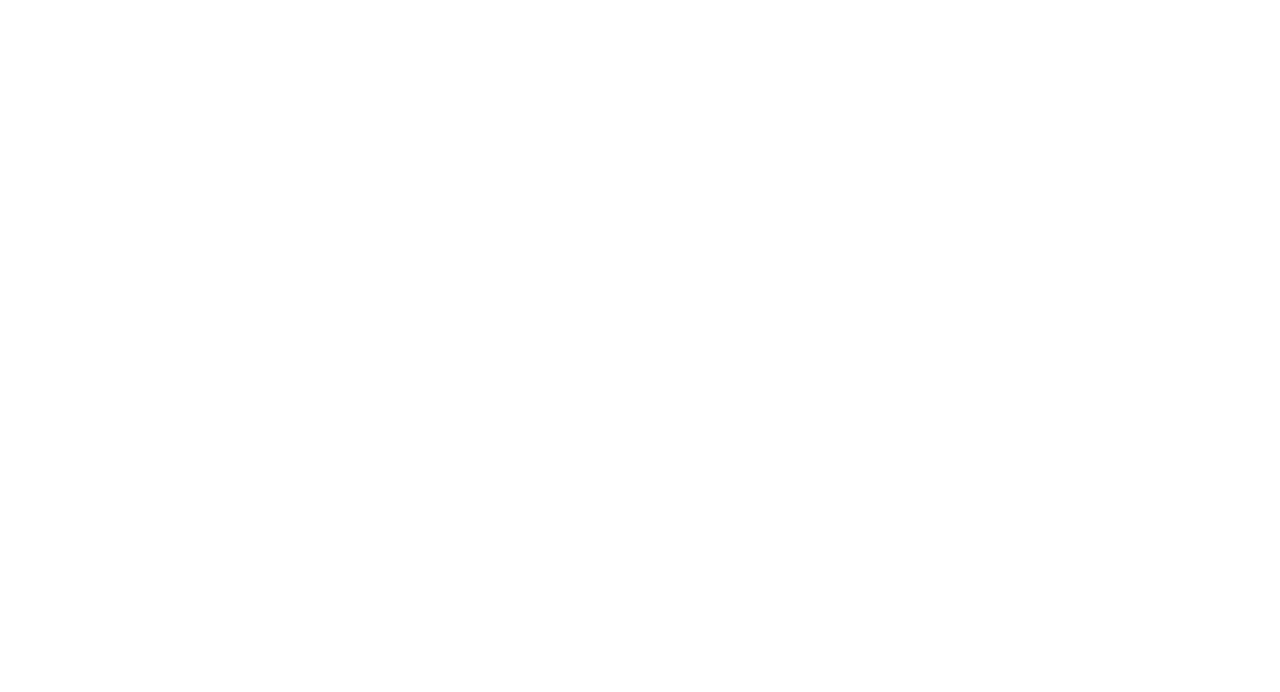
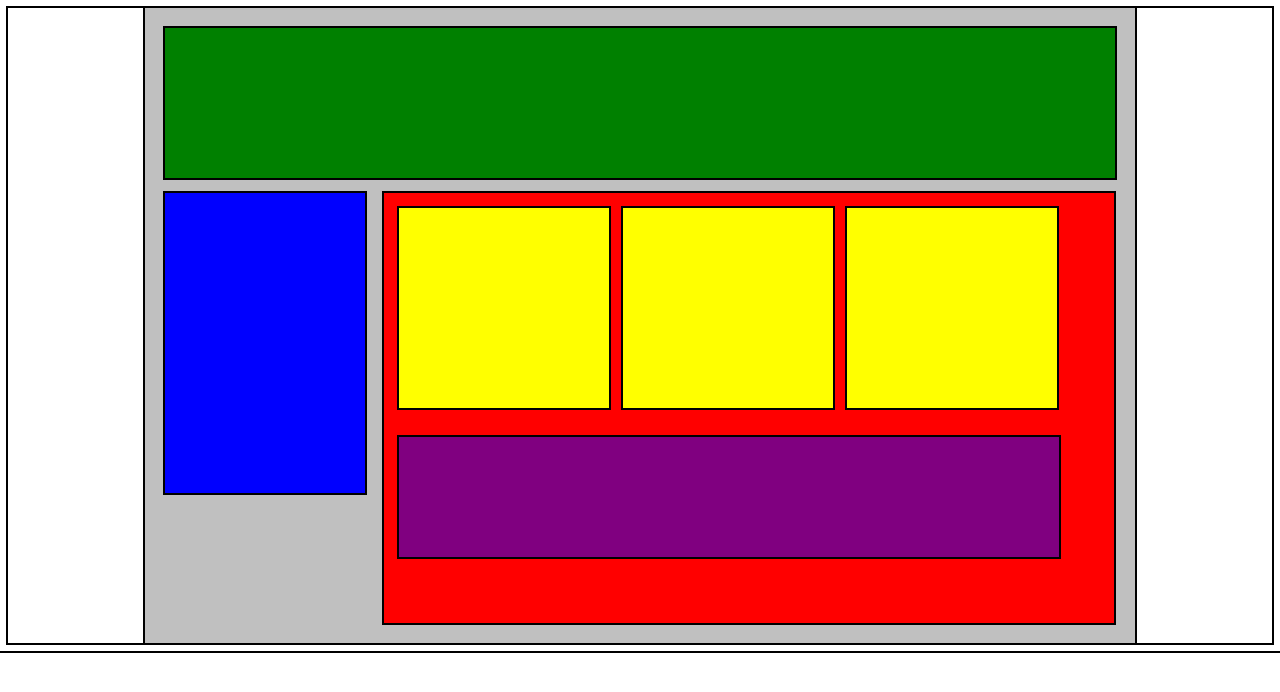
Before and after one commit to jessica-armoa/202306_css, a plain HTML site: page 2. CSS/Bloques/index.html in a window 1280 px wide. Drawn offline with Linux system fonts and the light colour scheme.

Commit message:
Ejercicio core bloques

```diff
--- a/2. CSS/Bloques/css/style.css
+++ b/2. CSS/Bloques/css/style.css
@@ -0,0 +1,53 @@
+.container {
+  width: 950px;
+  background-color: silver;
+  margin: 0px auto;
+  padding: 20px;
+}
+
+.top-nav {
+  height: 150px;
+  background-color: green;
+}
+
+.side-nav {
+  height: 300px;
+  width: 200px;
+  background-color: blue;
+  position: absolute;
+  vertical-align:middle;
+  margin-top: 15px;
+}
+
+.main {
+  height: 400px;
+  width: 700px;
+  background-color: red;
+  position: relative;
+  left: 23%; /*Probé hasta llegar a este numero para que coincida con el padding*/
+  padding: 15px;
+  margin-top: 15px;
+}
+
+.sub-content {
+  height: 200px;
+  width: 210px;
+  background-color: yellow;
+  display: inline-block;
+  margin-right: 10px;
+}
+
+.main:first-child{
+  margin-left: none;
+}
+
+#advertisement {
+  height: 120px;
+  width: 660px;
+  background-color: purple;
+  margin-top: 25px;
+}
+
+*{
+  outline: 2px solid black;
+}
--- a/2. CSS/Bloques/index.html
+++ b/2. CSS/Bloques/index.html
@@ -1,11 +1,19 @@
 <!DOCTYPE html>
 <html lang="en">
 <head>
-  <meta charset="UTF-8">
-  <meta name="viewport" content="width=device-width, initial-scale=1.0">
-  <title>Bloques</title>
+    <title>Posición de práctica</title>
+    <link rel="stylesheet" type="text/css" href="css/style.css">
 </head>
 <body>
-
+    <div class="container">
+        <div class="top-nav"></div>
+        <div class="side-nav"></div>
+        <div class="main">
+            <div class="sub-content"></div>
+            <div class="sub-content"></div>
+            <div class="sub-content"></div>
+            <div id="advertisement"></div>
+        </div>
+    </div>
 </body>
 </html>
```
